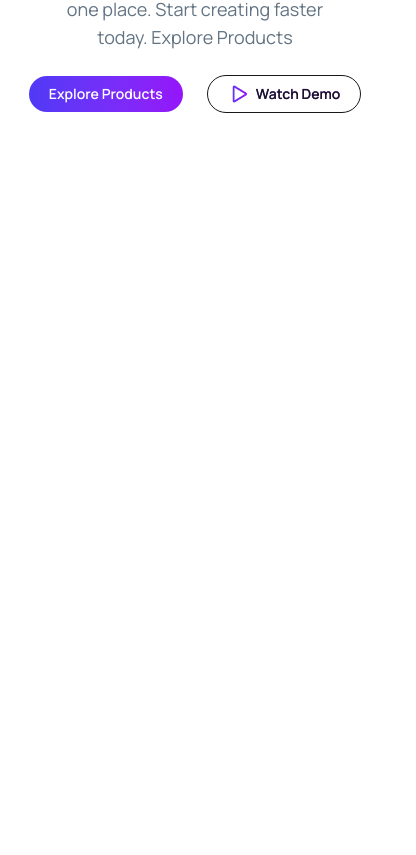
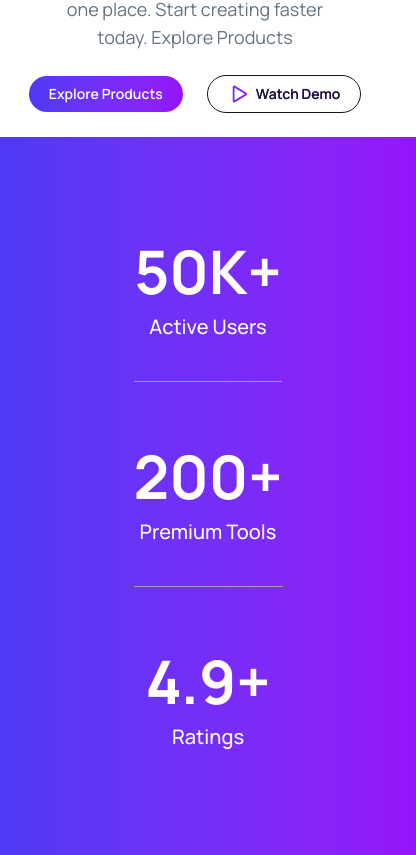
Before and after one commit to shakilkhan95/b13-a6-digitools-platform, a React (Vite) app: page / in a window 390 px wide. Shown: the part 1029-1884 px from the top of the page, 416 px wide, since content can reach past the window. Before the commit the page ends 1166 px from the top, so only its background shows below. Built offline with nearby package versions, Linux system fonts and the light colour scheme.

Commit message:
features section added with responsive styles

```diff
--- a/src/App.jsx
+++ b/src/App.jsx
@@ -1,5 +1,6 @@
 import './App.css'
 import Banner from './components/Banner'
+import Features from './components/Features'
 import Header from './components/Header'
 
 function App() {
@@ -8,6 +9,7 @@
     <>
       <Header></Header>
       <Banner/>
+      <Features/>
     </>
   )
 }
--- /dev/null
+++ b/src/components/Features.jsx
@@ -0,0 +1,26 @@
+import React from 'react'
+
+const Features = () => {
+  return (
+    <section className="py-16 px-52 bg-linear-to-l from-[#9514FA] to-[#4F39F6]">
+      <div className="flex flex-col md:flex-row justify-center divide-y md:divide-y-0 md:divide-x divide-gray-400 items-center gap-6">
+        <div className="text-center text-white space-y-3 py-10 md:py-0 md:px-20">
+          <h1 className="text-6xl font-bold">50K+</h1>
+          <p className="text-xl font-medium">Active Users</p>
+        </div>
+
+        <div className="text-center text-white space-y-3 py-10 md:py-0 md:px-20">
+          <h1 className="text-6xl font-bold">200+</h1>
+          <p className="text-xl font-medium">Premium Tools</p>
+        </div>
+
+        <div className="text-center text-white space-y-3 py-10 md:py-0 md:px-20">
+          <h1 className="text-6xl font-bold">4.9+</h1>
+          <p className="text-xl font-medium">Ratings</p>
+        </div>
+      </div>
+    </section>
+  );
+}
+
+export default Features
```
